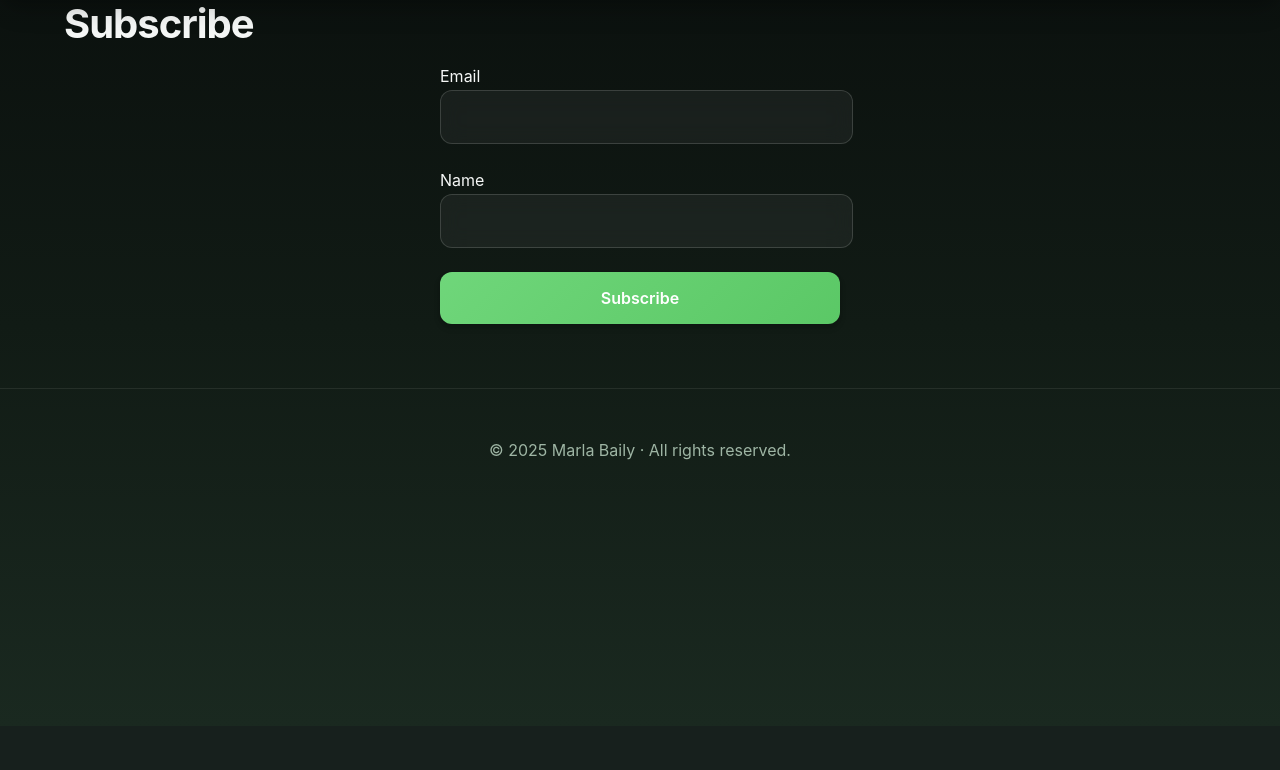
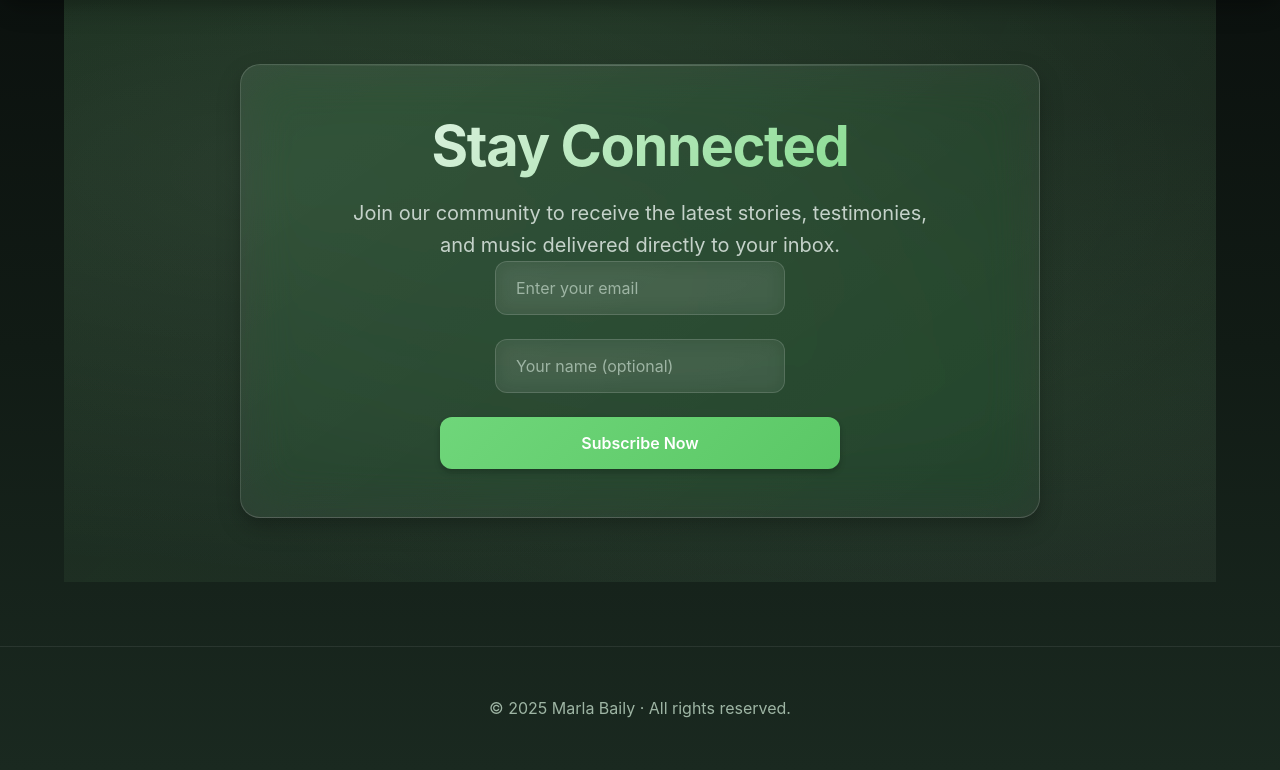
Before and after one commit to tylerthibault/aplaceforme, a Flask app: page /subscribe in a window 1280 px wide. Shown: the part 74-844 px from the top of the page. Before the commit the page ends 534 px from the top, so only its background shows below. Run offline with Flask 3, Linux system fonts and the light colour scheme.

Commit message:
Complete frontend overhaul with enhanced subscribe page
Co-authored-by: tylerthibault <16256497+tylerthibault@users.noreply.github.com>

```diff
--- a/src/templates/public/subscribe.html
+++ b/src/templates/public/subscribe.html
@@ -1,18 +1,22 @@
 {% extends 'bases/public.html' %}
 {% block content %}
-<div class="container">
-  <h1>Subscribe</h1>
+<div class="container animate-on-scroll">
+  <div class="hero" style="padding: 4rem 1rem;">
+    <div class="hero-bg"></div>
+    <div class="hero-card glass">
+      <h1>Stay Connected</h1>
+      <p>Join our community to receive the latest stories, testimonies, and music delivered directly to your inbox.</p>
       <form method="POST">
         {{ form.csrf_token }}
         <div>
-      <label>Email</label>
-      {{ form.email(size=32) }}
+          {{ form.email(placeholder="Enter your email", required=true) }}
         </div>
         <div>
-      <label>Name</label>
-      {{ form.name(size=32) }}
+          {{ form.name(placeholder="Your name (optional)") }}
         </div>
-    <button type="submit">Subscribe</button>
+        <button type="submit">Subscribe Now</button>
       </form>
     </div>
+  </div>
+</div>
 {% endblock %}
```
Lines whose indentation alone changed are shown as unchanged.
